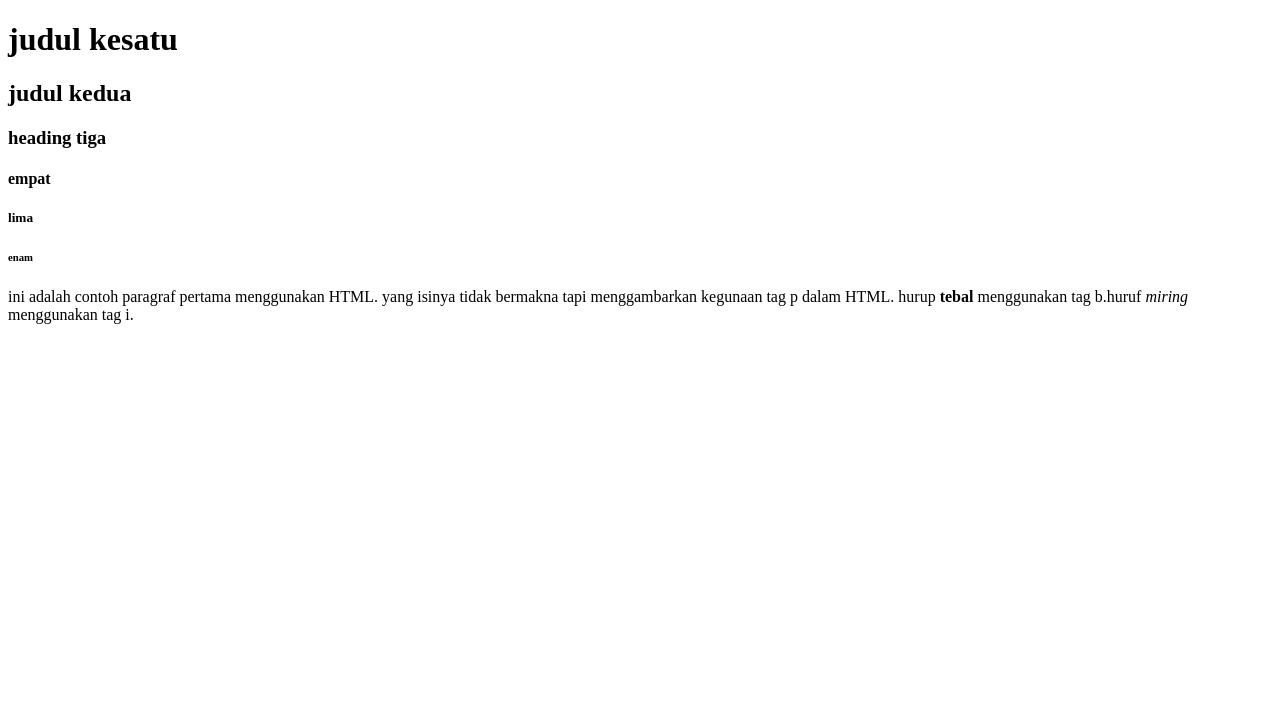
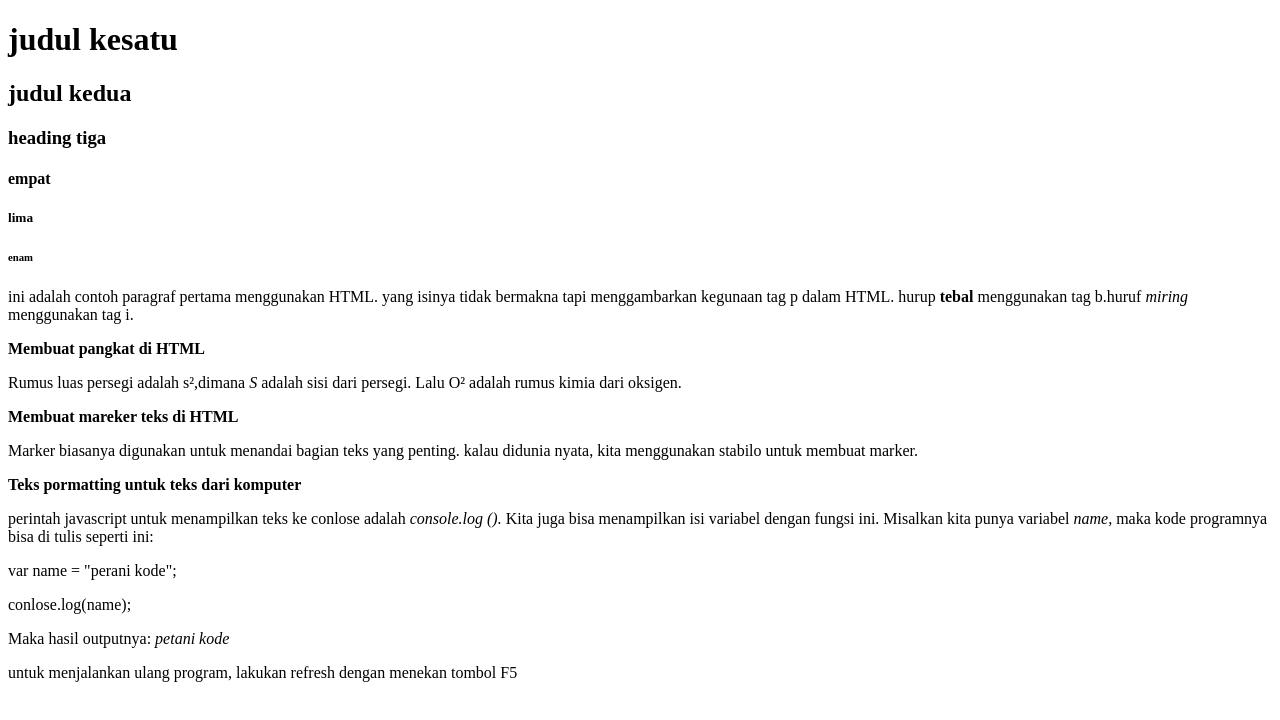
Before and after one commit to Sitiepi/latihan2, a plain HTML site: page index.html in a window 1280 px wide. Drawn offline with Linux system fonts and the light colour scheme.

Commit message:
update index.html

```diff
--- a/index.html
+++ b/index.html
@@ -16,4 +16,14 @@
 <h6>enam</h6>
 </body>
 <p>ini adalah contoh paragraf pertama menggunakan HTML. yang isinya tidak bermakna tapi menggambarkan kegunaan tag p dalam HTML. hurup <b>tebal</b> menggunakan tag b.huruf <i> miring</i> menggunakan tag i.</p>
+<b>Membuat pangkat di HTML</b>
+<p>Rumus luas persegi adalah s²,dimana <i>S</i> adalah sisi dari persegi. Lalu O² adalah rumus kimia dari oksigen.</p>
+<b>Membuat mareker teks di HTML</b>
+<p>Marker biasanya digunakan untuk menandai bagian teks yang penting. kalau didunia nyata, kita menggunakan stabilo untuk membuat marker.</p>
+<b>Teks pormatting untuk teks dari komputer</b>
+<p>perintah javascript untuk menampilkan teks  ke conlose adalah <i>console.log ().</i> Kita juga bisa menampilkan isi variabel dengan fungsi ini. Misalkan kita punya variabel <i>name,</i> maka kode programnya bisa di tulis seperti ini:</p>
+  <p> var name = "perani kode";</p>
+              <p>conlose.log(name);</p>
+  <p>Maka hasil outputnya: <i>petani kode </i> </p>
+  <p>untuk menjalankan ulang program, lakukan refresh dengan menekan tombol F5 </p>
 </html>
```
